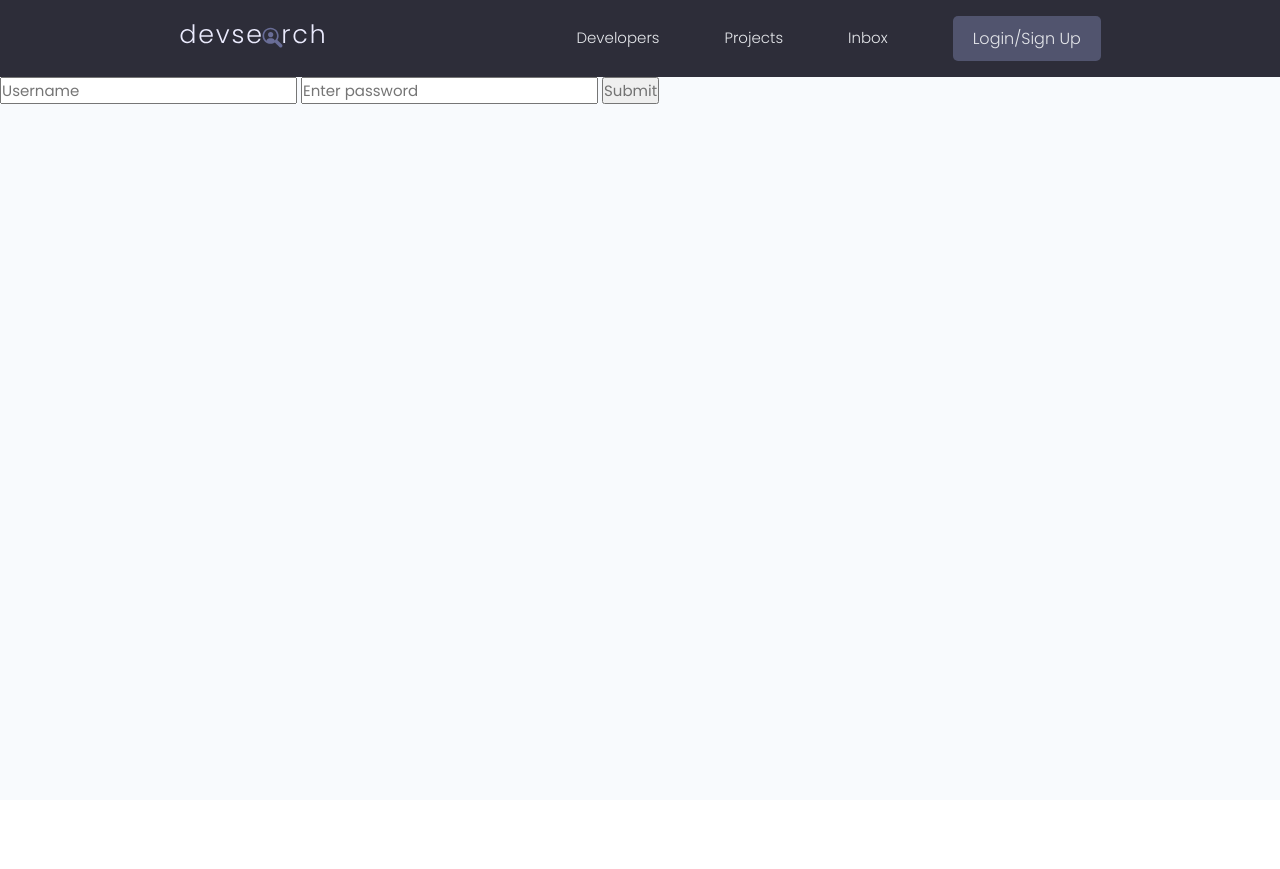
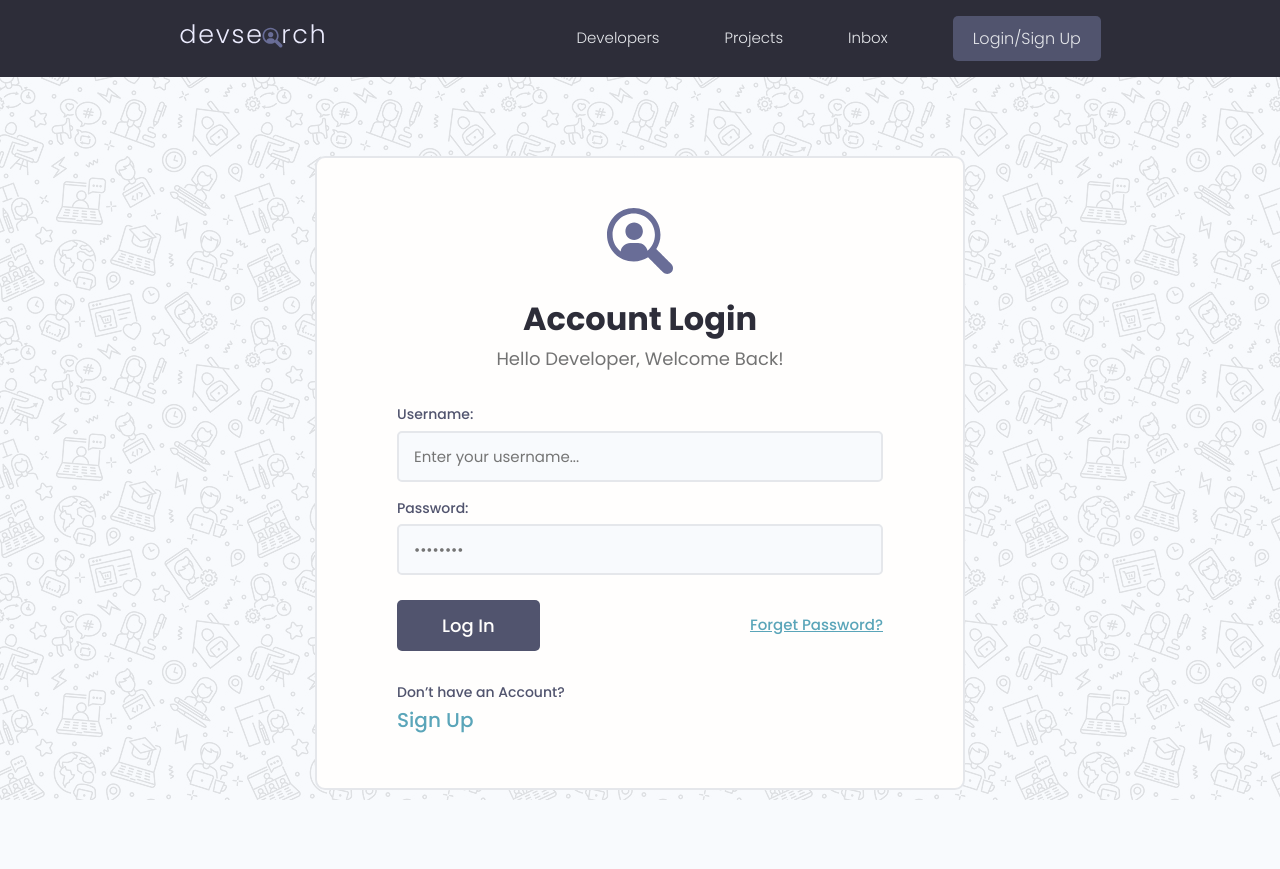
Before and after one commit to ThatSkiPatroller/Devsearch, a Django app: page /login/ in a window 1280 px wide. Before the commit the page ends 104 px from the top, so only its background shows below. Run offline with Django 4.2, Linux system fonts and the light colour scheme; some libraries are stand-ins or nearby versions.

Commit message:
Styled login and register page, currently having a problem with script tag not wanting to allow user to press x on error message for login page

```diff
--- a/pink/static/styles/app.css
+++ b/pink/static/styles/app.css
@@ -845,3 +845,19 @@ img {
   margin-bottom: 1rem;
   margin-top: 2rem;
 }
+
+
+
+/*=======================
+  Fixed Position Alerts Wrapper
+========================*/
+
+.alert {
+  position: fixed;
+  left: 50%;
+  top: 120px;
+  transform: translate(-50%, -50%);
+
+
+  z-index: 99999;
+}
--- a/pink/static/styles/main.css
+++ b/pink/static/styles/main.css
@@ -1,3 +1,3 @@
-h1 {
-    color: red;
+h1{
+    color: purple;
 }
--- a/pink/static/uikit/app.js
+++ b/pink/static/uikit/app.js
@@ -1,4 +1,15 @@
+
 // Invoke Functions Call on Document Loaded
 document.addEventListener('DOMContentLoaded', function () {
   hljs.highlightAll();
 });
+
+
+let alertWrapper = document.querySelector('.alert')
+let alertClose = document.querySelector('.alert__close')
+
+if (alertWrapper) {
+  alertClose.addEventListener('click', () =>
+    alertWrapper.style.display = 'none'
+  )
+}
--- a/pink/templates/main.html
+++ b/pink/templates/main.html
@@ -20,12 +20,21 @@
 <body>
     {% include 'navbar.html' %}
 
-    {% if messages %}
+    <!-- {% if messages %}
     <ul class="messages">
         {% for message in messages %}
         <li {% if message.tags %} class="{{ message.tags }}" {% endif %}>{{ message }}</li>
         {% endfor %}
     </ul>
+    {% endif %} -->
+
+    {% if messages %}
+        {% for message in messages %}
+            <div style="display: flex; justify-content: center;" class="alert alert--{{message.tags}}">
+                <p class="alert__message">{{message}}</p>
+                <button class="alert__close">x</button>
+            </div>
+        {% endfor %}
     {% endif %}
 
     {% block content %}
@@ -33,4 +42,5 @@
     {% endblock content %}
 
 </body>
+<script src="{% static 'uikit/app.js' %}"></script>
 </html>
--- a/pink/users/templates/users/login_register.html
+++ b/pink/users/templates/users/login_register.html
@@ -1,12 +1,101 @@
 {% extends 'main.html' %}
-
+{% load static %}
 {% block content %}
 
-<form action="{% url 'login' %}" method="POST">
-    {% csrf_token %}
-    <input type="text" name="username" placeholder="Username" />
-    <input type="password" name="password" placeholder="Enter password" />
-    <input type="submit" name="Login"/>
-</form>
+{% if page == 'register' %}
+
+    <div class="auth">
+      <div class="card">
+        <div class="auth__header text-center">
+          <a href="/">
+            <img src="{% static 'images/icon.svg' %}" alt="icon" />
+          </a>
+          <h3>Register an Account</h3>
+          <p>Create a new developer account</p>
+        </div>
+
+        <form method="POST" action="{% url 'register' %}" class="form auth__form">
+          {% csrf_token %}
+
+          {% for field in form %}
+          <div class="form__field">
+            <label for="formInput#text">{{field.label}}</label>
+            {{field}}
+
+            <!-- {% if field.help_text %}
+              <small>{{field.help_text}}</small>
+            {% endif %} -->
+
+            {% for error in field.errors %}
+              <p style="color:red;">{{error}}</p>
+            {% endfor %}
+          </div>
+          {% endfor %}
+
+          <div class="auth__actions">
+            <input class="btn btn--sub btn--lg" type="submit" value="Sign  In" />
+          </div>
+        </form>
+        <div class="auth__alternative">
+          <p>Already have an Account?</p>
+          <a href="{% url 'login' %}">Log In</a>
+        </div>
+      </div>
+    </div>
+
+    <p>Already have an account <a href="{% url 'login' %}">Login</a></p>
+
+{% else %}
+
+<div class="auth">
+    <div class="card">
+      <div class="auth__header text-center">
+        <a href="/">
+          <img src="{% static 'images/icon.svg' %}" alt="icon" />
+        </a>
+        <h3>Account Login</h3>
+        <p>Hello Developer, Welcome Back!</p>
+      </div>
+
+      <form action="{% url 'login' %}" method='POST' class="form auth__form">
+        {% csrf_token %}
+
+        <!-- Input:Username -->
+        <div class="form__field">
+          <label for="formInput#text">Username: </label>
+          <input
+            class="input input--text"
+            id="formInput#text"
+            type="text"
+            name="username"
+            placeholder="Enter your username..."
+          />
+        </div>
+
+        <!-- Input:Password -->
+        <div class="form__field">
+          <label for="formInput#password">Password: </label>
+          <input
+            class="input input--password"
+            id="formInput#passowrd"
+            type="password"
+            name="password"
+            placeholder="••••••••"
+          />
+        </div>
+
+        <div class="auth__actions">
+          <input class="btn btn--sub btn--lg" type="submit" value="Log In" />
+          <a href="forgetpassword.html">Forget Password?</a>
+        </div>
+      </form>
+      <div class="auth__alternative">
+        <p>Don’t have an Account?</p>
+        <a href="{% url 'register' %}">Sign Up</a>
+      </div>
+    </div>
+  </div>
+
+{% endif %}
 
 {% endblock %}
--- a/pink/users/urls.py
+++ b/pink/users/urls.py
@@ -4,6 +4,7 @@ from . import views
 urlpatterns = [
     path('login/', views.loginUser, name="login"),
     path('logout/', views.logoutUser, name="logout"),
+    path('register/', views.registerUser, name="register"),
 
 
     path('', views.profiles, name="profiles"),
--- a/pink/users/views.py
+++ b/pink/users/views.py
@@ -4,9 +4,11 @@ from django.contrib.auth.decorators import login_required
 from django.contrib import messages
 from django.contrib.auth.models import User
 from .models import Profile
+from .forms import CustomUserCreationForm
 # Create your views here.
 
 def loginUser(request):
+    page = 'login'
 
     if request.user.is_authenticated:
         return redirect('profiles')
@@ -26,14 +28,36 @@ def loginUser(request):
             login(request, user)
             return redirect('profiles')
         else:
-            messages.error('Username or password is incorrect')
+            messages.error(request, 'Username or password is incorrect')
 
     return render(request, 'users/login_register.html')
 
 def logoutUser(request):
     logout(request)
-    messages.error(request, 'User was logged out!')
+    messages.info(request, 'User was logged out!')
     return redirect('login')
+
+def registerUser(request):
+    page = 'register'
+    form = CustomUserCreationForm()
+
+    if request.method == 'POST':
+        form = CustomUserCreationForm(request.POST)
+        if form.is_valid():
+            user = form.save(commit=False)
+            user.username = user.username.lower()
+            user.save()
+
+            messages.success(request, 'User account was created!')
+
+            login(request, user)
+            return redirect('profiles')
+
+        else:
+            messages.success(request, 'An error has occurred during registration')
+
+    context = {'page': page, 'form': form}
+    return render(request, 'users/login_register.html', context)
 
 def profiles(request):
     profiles = Profile.objects.all()
```
Also changed, not shown: pink/templates/login.html (added, +51 -0 lines), pink/templates/signup.html (added, +89 -0 lines), pink/users/forms.py (added, +17 -0 lines), pink/db.sqlite3, 4 other files.
